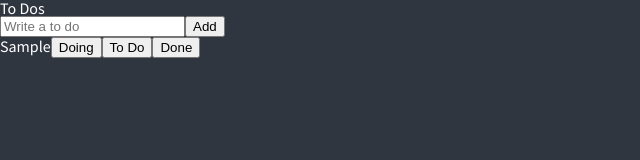
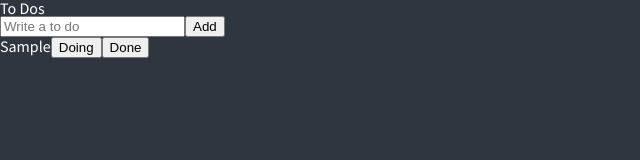
Before and after one commit to kiyoungsong/react-masterclass, a React (Create React App) app: page / in a window 1280 px wide. Both pictures are taken after typing "Sample" into the empty fields and a click on the button "Add". Shown: the top 160 px of the page, without its empty margins (0-640 px from the left). Built offline with nearby package versions, Linux system fonts and the light colour scheme.

Commit message:
⚡ feature: 특정 배열 인덱스의 상태 값 변경

```diff
--- a/src/components/ToDo.tsx
+++ b/src/components/ToDo.tsx
@@ -1,12 +1,38 @@
-import { IToDo } from "./atoms";
+import React from "react";
+import { useSetRecoilState } from "recoil";
+import { IToDo, toDoState } from "./atoms";
 
-function ToDo({text}: IToDo) {
+
+function ToDo({text, category, id}: IToDo) {
+  const setToDos = useSetRecoilState(toDoState);
+  // 타입스크립트 팁 newCategory: IToDo["category"]
+  const onClick = (e: React.MouseEvent<HTMLButtonElement>) => {
+    const { name } = e.currentTarget;
+    setToDos((oldToDos) => {
+      const targetIndex = oldToDos.findIndex(toDo => toDo.id === id);
+      const newTodo = { text, id, category: name as IToDo["category"] };
+
+      return [...oldToDos.slice(0, targetIndex), newTodo, ...oldToDos.slice(targetIndex + 1)];
+    })
+  };
   return (
     <li>
       <span>{text}</span>
-      <button>Doing</button>
-      <button>To Do</button>
-      <button>Done</button>
+      {category !== "DOING" && (
+        <button name="DOING" onClick={onClick}>
+          Doing
+        </button>
+      )}
+      {category !== "TO_DO" && (
+        <button name="TO_DO" onClick={onClick}>
+          To Do
+        </button>
+      )}
+      {category !== "DONE" && (
+        <button name="DONE" onClick={onClick}>
+          Done
+        </button>
+      )}
     </li>
   );
 }
--- a/src/components/TodoList.tsx
+++ b/src/components/TodoList.tsx
@@ -7,6 +7,7 @@
 
 function ToDoList() {
   const toDos = useRecoilValue(toDoState);
+  console.log(toDos)
   return (
     <div>
       <h1>To Dos</h1>
```
